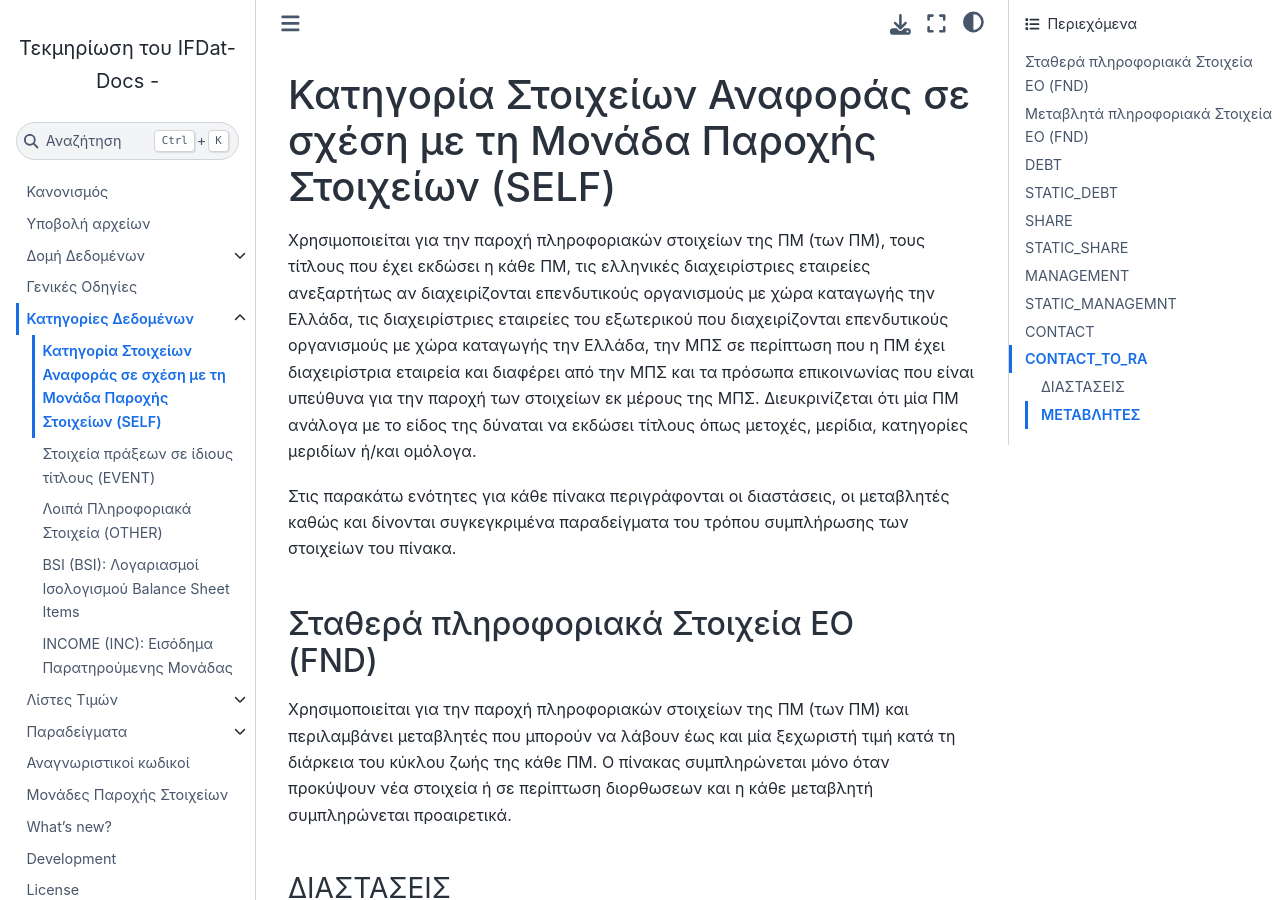
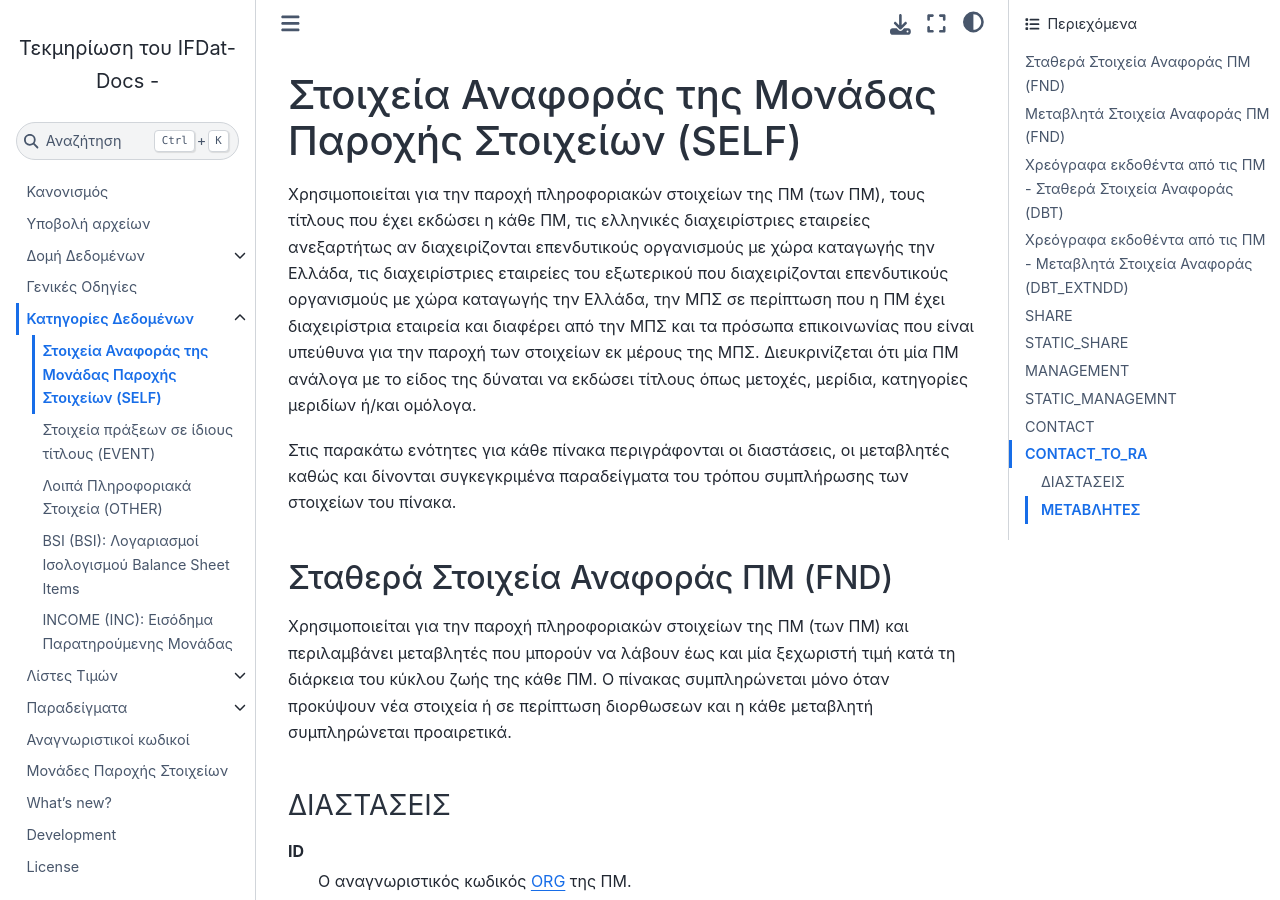
Before and after one commit to lerooze/ifdat-docs, a Sphinx documentation site: the page built from docs/source/categories/self.rst, in a window 1280 px wide and 900 px high. Built offline with Sphinx 7.4.7 and the Sphinx Book theme 1.1.4, drawn with Linux system fonts in a browser that asks for light colours; some of the changed text lies outside the part shown.

Commit message:
Small Improvements for v 0.5.1

```diff
--- a/docs/source/categories/self.rst
+++ b/docs/source/categories/self.rst
@@ -1,6 +1,6 @@
 
-Κατηγορία Στοιχείων Αναφοράς σε σχέση με τη Μονάδα Παροχής Στοιχείων (SELF)
-===========================================================================
+Στοιχεία Αναφοράς της Μονάδας Παροχής Στοιχείων (SELF)
+======================================================
 
 Χρησιμοποιείται για την παροχή πληροφοριακών στοιχείων της ΠΜ (των ΠΜ), τους
 τίτλους που έχει εκδώσει η κάθε ΠΜ, τις ελληνικές διαχειρίστριες εταιρείες
@@ -17,8 +17,8 @@
 των στοιχείων του πίνακα.
 
 
-Σταθερά πληροφοριακά Στοιχεία ΕΟ (FND)
---------------------------------------
+Σταθερά Στοιχεία Αναφοράς ΠΜ (FND)
+----------------------------------
 
 Χρησιμοποιείται για την παροχή πληροφοριακών στοιχείων της ΠΜ (των ΠΜ) και
 περιλαμβάνει μεταβλητές που μπορούν να λάβουν έως και μία ξεχωριστή τιμή κατά
@@ -93,8 +93,8 @@ ID
 #. Χειρισμός συγχώνευσης με υποβολή στις 2/5/2023
 
 
-Μεταβλητά πληροφοριακά Στοιχεία ΕΟ (FND)
-----------------------------------------
+Μεταβλητά Στοιχεία Αναφοράς ΠΜ (FND)
+------------------------------------
 
 Χρησιμοποιείται για την παροχή πληροφοριακών στοιχείων της ΠΜ (των ΠΜ) και
 περιλαμβάνει μεταβλητές που οι τιμές τους δύναται να μεταβληθούν κατά
@@ -251,8 +251,10 @@ ID
 #. Χειρισμός διόρθωσης της ονομασίας με υποβολή στις 2/5/2023
 
 
-DEBT
-----
+
+
+Χρεόγραφα εκδοθέντα από τις ΠΜ - Σταθερά Στοιχεία Αναφοράς (DBT)
+----------------------------------------------------------------
 
 Χρησιμοποιείται για την παροχή πληροφοριακών στοιχείων στην περίπτωση έκδοσης
 χρεόγραφου (χρεόγραφων) από τη ΠΜ (τις ΠΜ) και περιλαμβάνει μεταβλητές που
@@ -381,8 +383,9 @@ ALIAS OF (ALS_OF)
 #. Χειρισμός νέου τίτλου που δημιουργήθηκε από μετατροπή δανείου σε ομόλογο με υποβολή στις 2/4/2023
 
 
-STATIC_DEBT
------------
+
+Χρεόγραφα εκδοθέντα από τις ΠΜ - Μεταβλητά Στοιχεία Αναφοράς (DBT_EXTNDD)
+-------------------------------------------------------------------------
 
 Χρησιμοποιείται για την παροχή πληροφοριακών στοιχείων στην περίπτωση έκδοσης
 χρεόγραφου (χρεόγραφων) από την ΠΜ (τις ΠΜ) και περιλαμβάνει μεταβλητές που οι
--- a/docs/source/whatsnew.rst
+++ b/docs/source/whatsnew.rst
@@ -15,9 +15,9 @@ What's new?
 v0.5.1 (2023-05-24)
 -------------------
 
-* Add codelist section and links in categories to codelists
-* Introduce greek names for categories and variables
-* Refactor examples
+* Add codelist section and links of enumerated variables and dimensions to codelists
+* Start introducing greek names for categories and variables
+* Start refactoring examples
 * Other minor changes
 
 v0.5.0 (2023-05-16)
```
